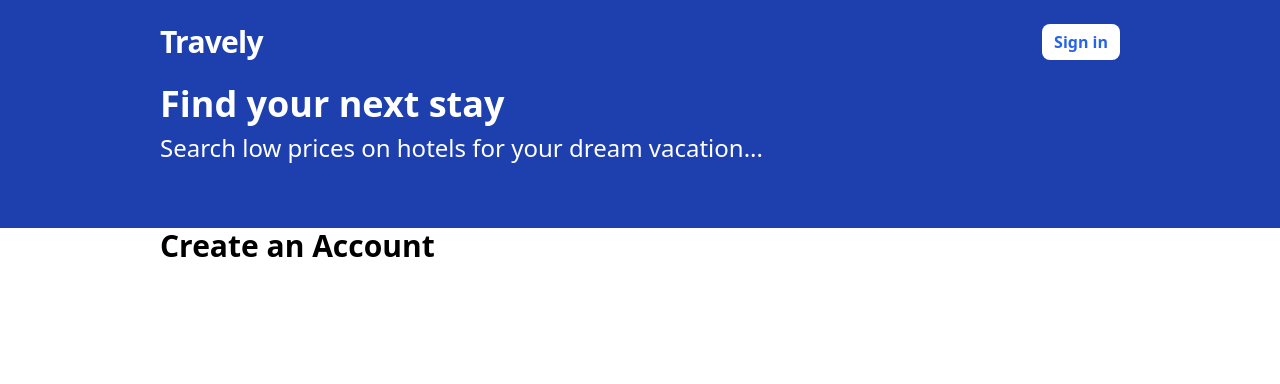
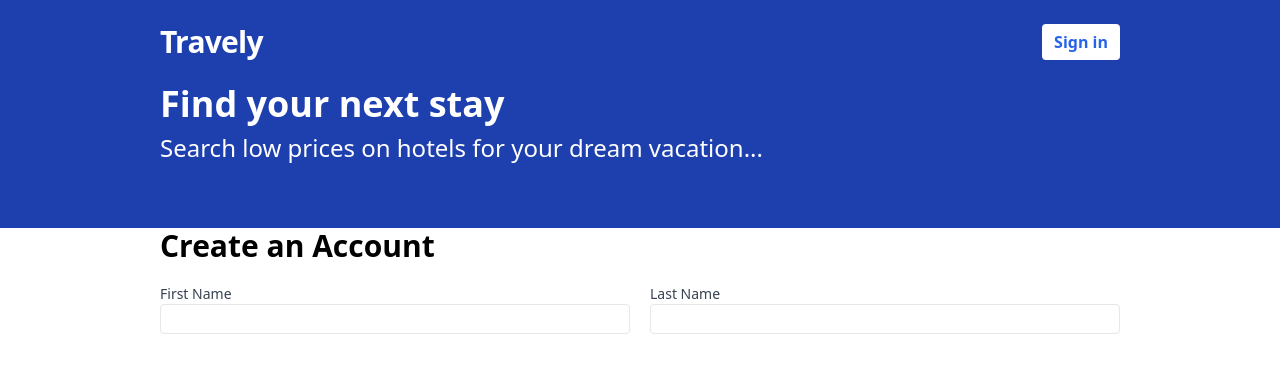
Before and after one commit to lordkibou/Travely, a React (Vite) app in the folder frontend/: page /register in a window 1280 px wide. Shown: the top 384 px of the page. Built offline with nearby package versions, Linux system fonts and the light colour scheme.

Commit message:
Register Form Inputs for FistName and LastName

```diff
--- a/frontend/src/components/Header.tsx
+++ b/frontend/src/components/Header.tsx
@@ -9,7 +9,7 @@ const Header = () => {
         <span className="flex space-x-2">
           <Link
             to="/sign-in"
-            className="flex rounded-lg bg-white items-center text-blue-600 px-3 font-bold hover:bg-gray-100"
+            className="flex rounded bg-white items-center text-blue-600 px-3 font-bold hover:bg-gray-100"
           >
             Sign in
           </Link>
--- a/frontend/src/pages/Register.tsx
+++ b/frontend/src/pages/Register.tsx
@@ -11,7 +11,17 @@ const Register = () => {
   const { register } = useForm<RegisterFormData>();
   return (
     <form className="flex flex-col gap-5">
-      <h2 className="text-3xl font-bold">Create an Account</h2>
+          <h2 className="text-3xl font-bold">Create an Account</h2>
+          <div className="flex flex-col md:flex-row gap-5">
+              <label className="text-gray-700 text-sm font-bol flex-1">
+                  First Name
+                  <input className="border rounded w-full py-1 px-2 font-normal"></input>
+              </label>
+              <label className="text-gray-700 text-sm font-bol flex-1">
+                  Last Name
+                  <input className="border rounded w-full py-1 px-2 font-normal"></input>
+              </label>
+          </div>
     </form>
   );
 };
```
